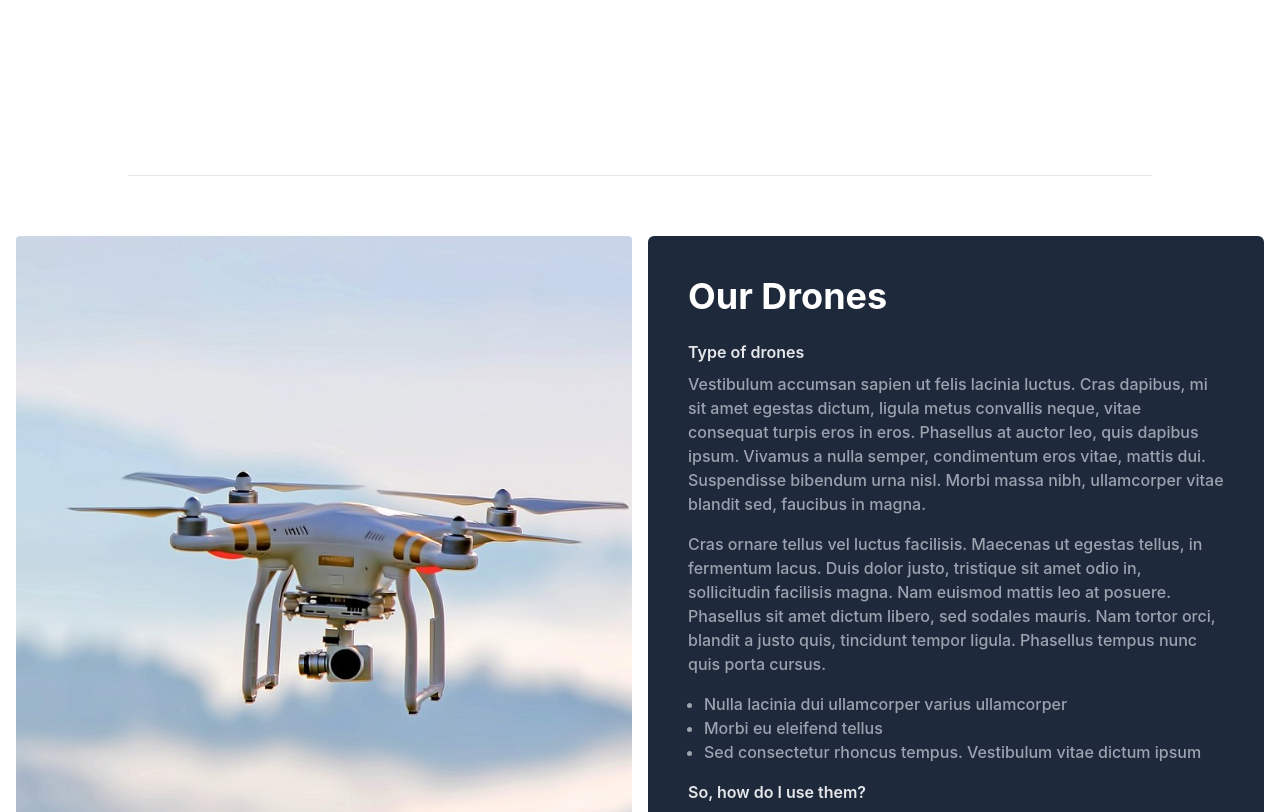
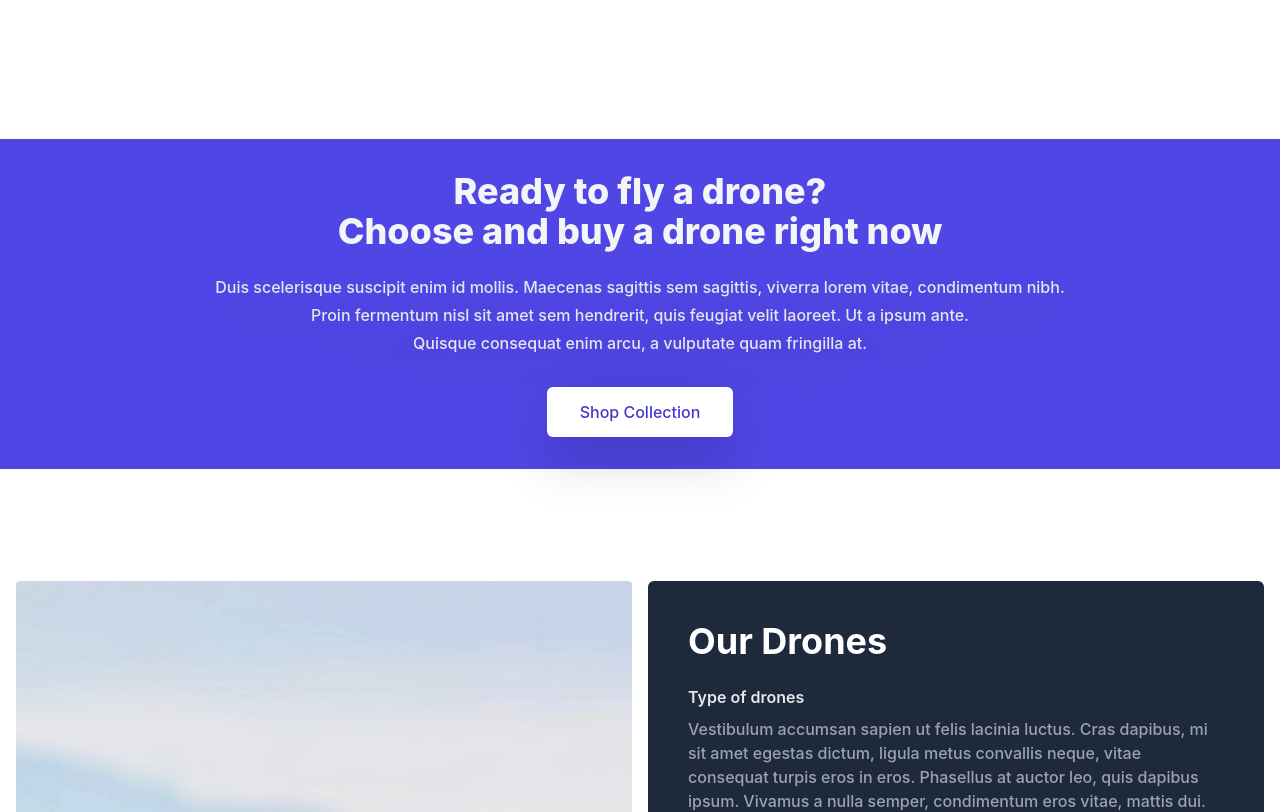
Before and after one commit to jmelop/Raptor, a React (Create React App) app: page / in a window 1280 px wide. Shown: the part 780-1592 px from the top of the page. Built offline with nearby package versions, Linux system fonts and the light colour scheme.

Commit message:
New section in main component

```diff
--- a/src/components/MainSection.js
+++ b/src/components/MainSection.js
@@ -4,6 +4,7 @@ import './MainSection.css';
 
 function MainSection() {
     return (
+        <>
             <div className="bg-white overflow-hidden">
                 <div className="relative pt-16 pb-96 sm:pt-24 sm:pb-40 lg:pt-40 lg:pb-48">
                     <div className="relative max-w-7xl mx-auto px-4 sm:px-6 lg:px-8 sm:static">
@@ -59,12 +60,24 @@ function MainSection() {
                         </div>
                     </div>
                 </div>
-            <div className='relative max-w-7xl mx-auto mt-32'>
-            <div class="sm:block" aria-hidden="true">
-                <div class="py-5 mx-32">
-                    <div class="border-t border-gray-200"></div>
+                <div className='relative mx-auto mt-44 md:mt-28 mb-16'>
+                    <div className='py-8 text-center bg-indigo-600'>
+                        <div>
+                            <h1 className='font-extrabold text-4xl text-2xl sm:text-4xl md:text-4xl text-gray-100'>Ready to fly a drone?</h1>
+                            <h1 className='font-extrabold text-4xl text-2xl sm:text-4xl md:text-4xl text-gray-100'>Choose and buy a drone right now</h1>
+                            <p className='mt-6 font-medium text-gray-200 drop-shadow-2xl'>Duis scelerisque suscipit enim id mollis. Maecenas sagittis sem sagittis, viverra lorem vitae, condimentum nibh.</p>
+                            <p className='mt-1 font-medium text-gray-200 drop-shadow-2xl'>Proin fermentum nisl sit amet sem hendrerit, quis feugiat velit laoreet. Ut a ipsum ante.</p>
+                            <p className='mt-1 font-medium text-gray-200 drop-shadow-2xl'>Quisque consequat enim arcu, a vulputate quam fringilla at.</p>
+                        </div>
+                        <div className='mt-8'>
+                            <a href="/products" className="drop-shadow-2xl inline-block text-center bg-white border border-transparent rounded-md py-3
+                            px-8 font-medium text-indigo-700 hover:bg-gray-200">
+                                Shop Collection
+                            </a>
                         </div>
                     </div>
+                </div>
+                <div className='relative max-w-7xl mx-auto mt-28 mb-16'>
                     <div className='grid grid-cols-1 mt-10 gap-x-4 md:grid-cols-1 lg:grid-cols-2 px-4'>
                         <div className="aspect-h-4 aspect-w-3 right">
                             <img className='rounded object-cover m-auto' src='images/drone5.jpg' alt='' />
@@ -101,6 +114,7 @@ function MainSection() {
                     </div>
                 </div>
             </div>
+        </>
     )
 }
 
```
Lines whose indentation alone changed are shown as unchanged.
